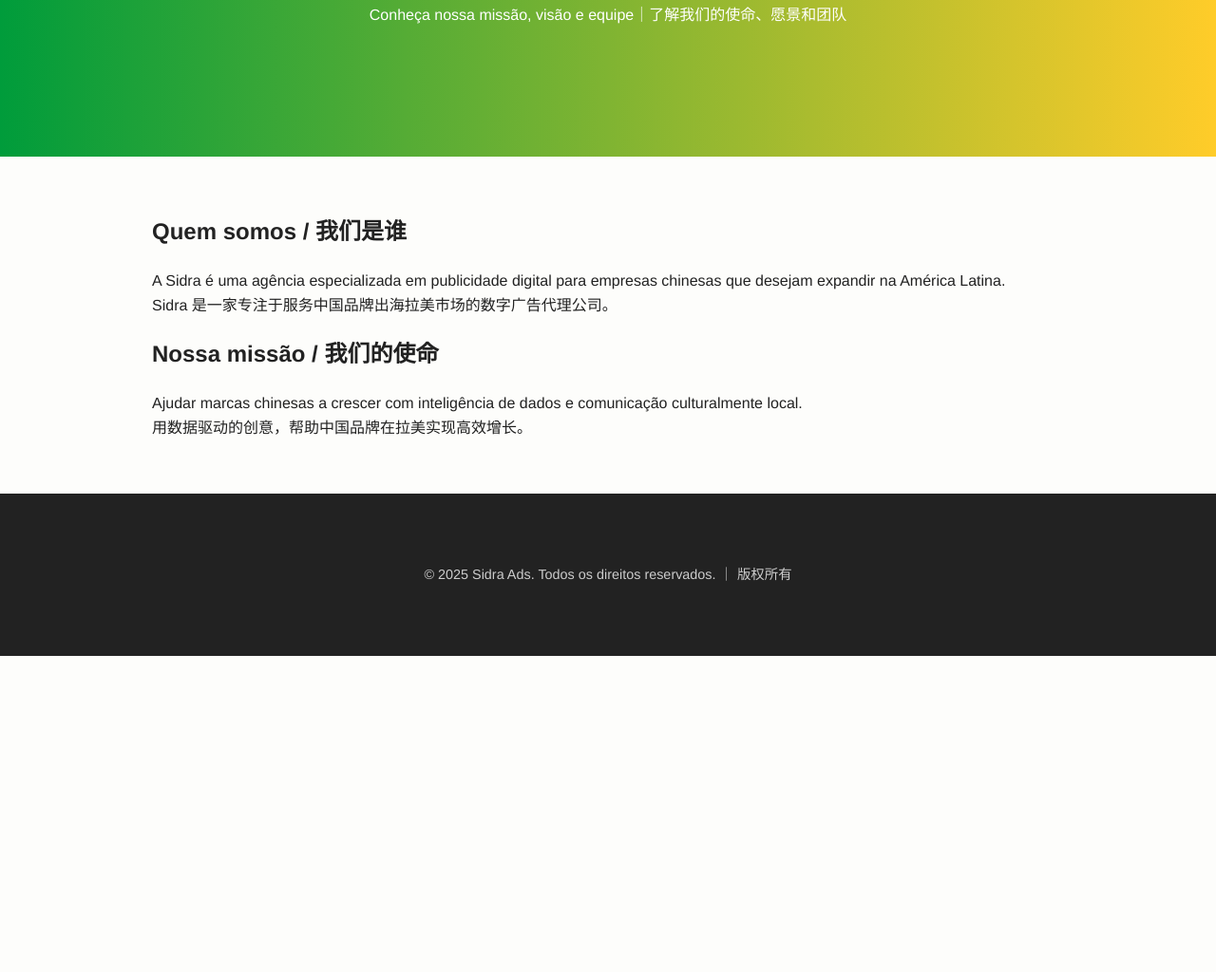
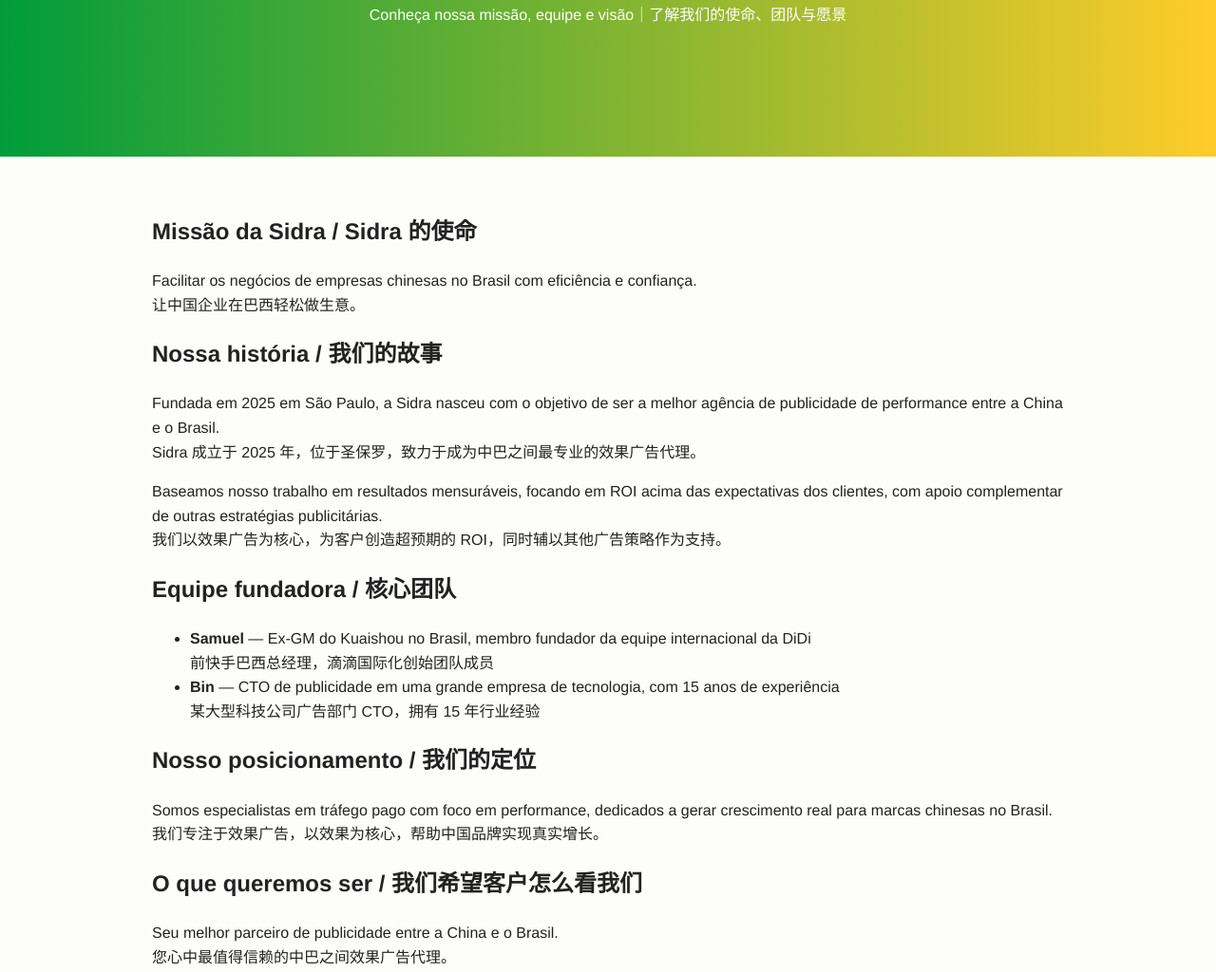
Before and after one commit to yzeng1018/sidra-site, a plain HTML site: page about.html in a window 1280 px wide. Shown: the part 224-1248 px from the top of the page at 95% size. Before the commit the page ends 915 px from the top, so only its background shows below. Drawn offline with Linux system fonts and the light colour scheme.

Commit message:
Update about.html

```diff
--- a/about.html
+++ b/about.html
@@ -9,22 +9,50 @@
   <header class="hero">
     <div class="container">
       <h1>Sobre nós / 关于我们</h1>
-      <p>Conheça nossa missão, visão e equipe｜了解我们的使命、愿景和团队</p>
+      <p>Conheça nossa missão, equipe e visão｜了解我们的使命、团队与愿景</p>
     </div>
   </header>
 
   <section class="about">
     <div class="container">
-      <h2>Quem somos / 我们是谁</h2>
+      <h2>Missão da Sidra / Sidra 的使命</h2>
       <p>
-        A Sidra é uma agência especializada em publicidade digital para empresas chinesas que desejam expandir na América Latina.<br>
-        Sidra 是一家专注于服务中国品牌出海拉美市场的数字广告代理公司。
+        Facilitar os negócios de empresas chinesas no Brasil com eficiência e confiança.<br>
+        让中国企业在巴西轻松做生意。
       </p>
 
-      <h2>Nossa missão / 我们的使命</h2>
+      <h2>Nossa história / 我们的故事</h2>
       <p>
-        Ajudar marcas chinesas a crescer com inteligência de dados e comunicação culturalmente local.<br>
-        用数据驱动的创意，帮助中国品牌在拉美实现高效增长。
+        Fundada em 2025 em São Paulo, a Sidra nasceu com o objetivo de ser a melhor agência de publicidade de performance entre a China e o Brasil.<br>
+        Sidra 成立于 2025 年，位于圣保罗，致力于成为中巴之间最专业的效果广告代理。
+      </p>
+      <p>
+        Baseamos nosso trabalho em resultados mensuráveis, focando em ROI acima das expectativas dos clientes, com apoio complementar de outras estratégias publicitárias.<br>
+        我们以效果广告为核心，为客户创造超预期的 ROI，同时辅以其他广告策略作为支持。
+      </p>
+
+      <h2>Equipe fundadora / 核心团队</h2>
+      <ul>
+        <li>
+          <strong>Samuel</strong> — Ex-GM do Kuaishou no Brasil, membro fundador da equipe internacional da DiDi<br>
+          前快手巴西总经理，滴滴国际化创始团队成员
+        </li>
+        <li>
+          <strong>Bin</strong> — CTO de publicidade em uma grande empresa de tecnologia, com 15 anos de experiência<br>
+          某大型科技公司广告部门 CTO，拥有 15 年行业经验
+        </li>
+      </ul>
+
+      <h2>Nosso posicionamento / 我们的定位</h2>
+      <p>
+        Somos especialistas em tráfego pago com foco em performance, dedicados a gerar crescimento real para marcas chinesas no Brasil.<br>
+        我们专注于效果广告，以效果为核心，帮助中国品牌实现真实增长。
+      </p>
+
+      <h2>O que queremos ser / 我们希望客户怎么看我们</h2>
+      <p>
+        Seu melhor parceiro de publicidade entre a China e o Brasil.<br>
+        您心中最值得信赖的中巴之间效果广告代理。
       </p>
     </div>
   </section>
```
